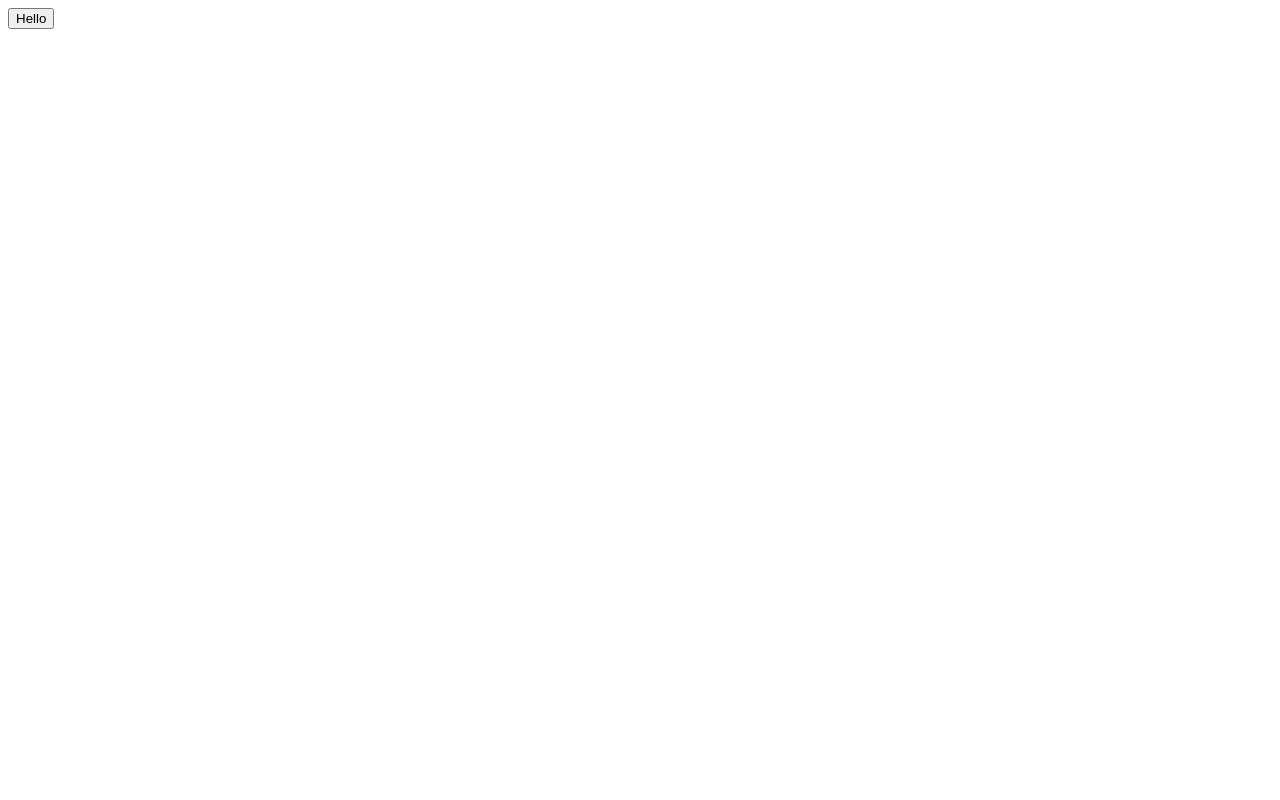
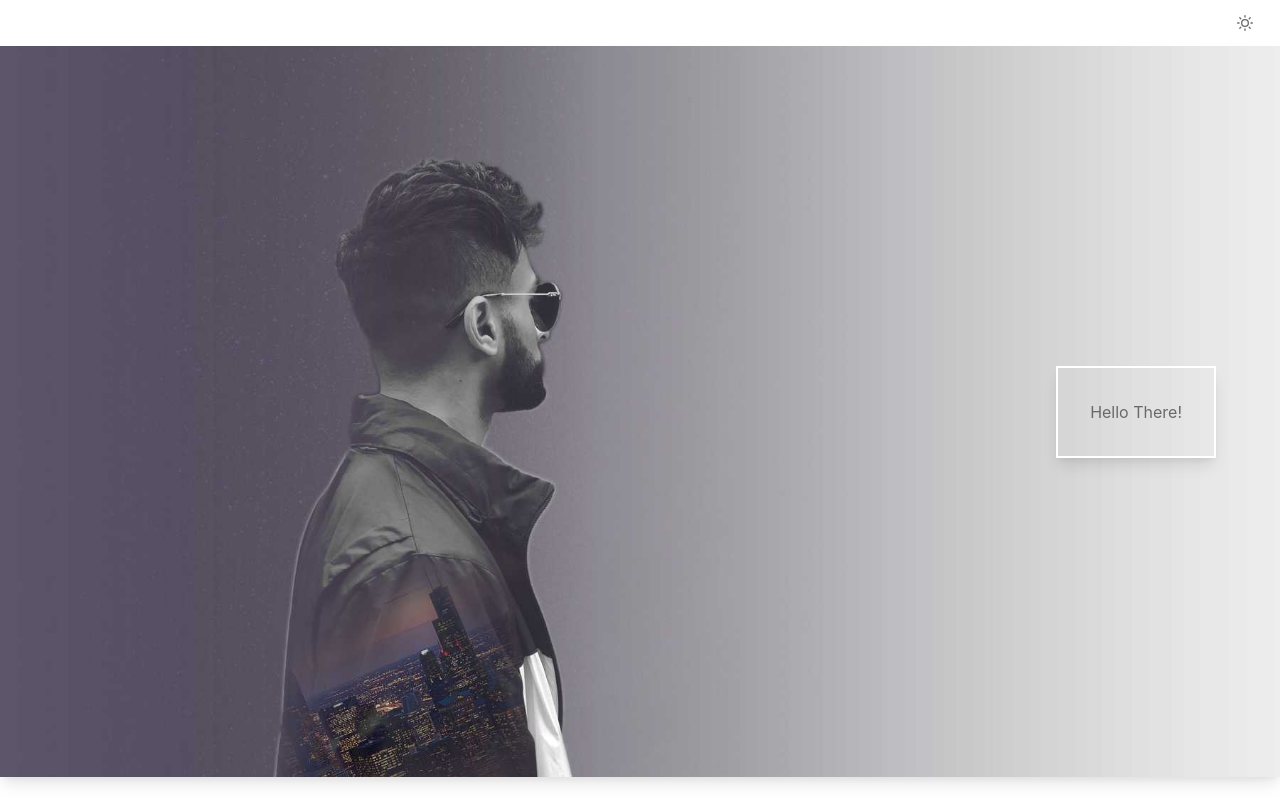
Before and after one commit to Arunscape224/blog, a Gatsby site: page / in a window 1280 px wide. Built offline with nearby package versions, Linux system fonts and the light colour scheme; Gatsby itself is replaced by a stand-in of ours.

Commit message:
building out homepage

```diff
--- /dev/null
+++ b/gatsby-browser.js
@@ -0,0 +1,3 @@
+import { wrapPageElement as wrap } from './src/components/root-wrapper'
+
+export const wrapPageElement = wrap
--- a/gatsby-config.js
+++ b/gatsby-config.js
@@ -5,7 +5,17 @@ require("dotenv").config({
 module.exports = {
   /* Your site config here */
   plugins: [
+    `@chakra-ui/gatsby-plugin`,
     `gatsby-plugin-sass`,
+    `gatsby-plugin-sharp`,
+    `gatsby-transformer-sharp`,
+    {
+      resolve: `gatsby-source-filesystem`,
+      options: {
+        name: `images`,
+        path: `${__dirname}/src/images`,
+      },
+    },
     {
       resolve: `gatsby-source-contentful`,
       options: {
--- /dev/null
+++ b/gatsby-ssr.js
@@ -0,0 +1,3 @@
+import { wrapPageElement as wrap } from './src/components/root-wrapper'
+
+export const wrapPageElement = wrap
--- a/global.css
+++ b/global.css
@@ -1,33 +1,26 @@
-.img-w-100 {
-  width: 100%;
+.layout {
+  padding: 4rem;
+}
+.jumbotron-card-overlay {
+  position: absolute;
+  top: 0;
+  right: 0;
+  bottom: 0;
+  left: 0;
+  display: flex;
+  align-items: center;
+  justify-content: flex-end;
+  padding: 4rem;
 }
 
-.center-content {
-  display: flex;
-  justify-content: center;
+.jumbotron-card {
+  padding: 2rem;
+  border: 2px solid white;
 }
 
-.layout {
-  padding: 2rem;
+@media only screen and (max-width: 600px) {
+  .jumbotron-card-overlay {
+    justify-content: center;
+    padding: 0;
+  }
 }
-
-.text-center {
-  text-align: center;
-}
-
-.italic {
-  font-style: italic;
-}
-
-.bold {
-  font-weight: bold;
-}
-
-.content-margin {
-  margin-top: 2rem;
-  margin-bottom: 2rem;
-}
-
-.button {
-    background-color: pink;
-}
--- a/src/components/Layout.component.jsx
+++ b/src/components/Layout.component.jsx
@@ -1,8 +1,16 @@
 import React from "react"
+import Header from "./header.component"
 import "../../global.css"
 
+
+
 const Layout = ({ children }) => {
-  return <main className="layout">{children}</main>
+  return (
+    <>
+      <Header />
+      <main>{children}</main>
+    </>
+  )
 }
 
 export default Layout
--- /dev/null
+++ b/src/components/header.component.jsx
@@ -0,0 +1,26 @@
+import { Box, Heading, Link } from "@chakra-ui/react"
+import { Link as GatsbyLink } from "gatsby"
+import React from "react"
+import ThemeToggle from "./toggle-theme"
+
+const Header = ({ siteTitle }) => (
+  <Box as="header" background="bg">
+    <Box as="div" m="0 auto" maxW="960px" p="1.45rem 1.0875rem">
+      <Heading margin="0">
+        <Link
+          as={GatsbyLink}
+          to="/"
+          color="white"
+          _hover={{ textDecor: "none" }}
+        >
+          {siteTitle}
+        </Link>
+      </Heading>
+    </Box>
+    <Box as="div" position="fixed" right="15px" top="3px">
+      <ThemeToggle />
+    </Box>
+  </Box>
+)
+
+export default Header
--- /dev/null
+++ b/src/components/jumbotron-card.component.jsx
@@ -0,0 +1,12 @@
+import React from "react"
+import { Box } from "@chakra-ui/react"
+import "../../global.css"
+const JumbotronCard = () => (
+  <Box className="jumbotron-card-overlay" shadow="lg" pos="absolute">
+    <Box className="jumbotron-card" shadow="lg">
+      Hello There!
+    </Box>
+  </Box>
+)
+
+export default JumbotronCard
--- /dev/null
+++ b/src/components/root-wrapper.jsx
@@ -0,0 +1,24 @@
+import { ChakraProvider } from "@chakra-ui/react"
+import React from "react"
+import Layout from "./layout.component"
+import { mode } from "@chakra-ui/theme-tools"
+import { extendTheme } from "@chakra-ui/react"
+
+let customTheme = {
+  styles: {
+    global: props => ({
+      body: {
+        bg: mode("#ffffff", "#686A6A")(props),
+        color: mode("#686A6A", "#ffffff")(props),
+      },
+    }),
+  },
+}
+
+export const wrapPageElement = ({ element }) => {
+  return (
+    <ChakraProvider theme={extendTheme(customTheme)}>
+      <Layout>{element}</Layout>
+    </ChakraProvider>
+  )
+}
--- /dev/null
+++ b/src/components/toggle-theme.jsx
@@ -0,0 +1,17 @@
+import { MoonIcon, SunIcon } from "@chakra-ui/icons"
+import { IconButton, useColorMode, useColorModeValue } from "@chakra-ui/react"
+import React from "react"
+
+export default function ThemeToggle() {
+  const { toggleColorMode: toggleMode } = useColorMode()
+  const ToggleIcon = useColorModeValue(SunIcon, MoonIcon)
+
+  return (
+    <IconButton
+      icon={<ToggleIcon />}
+      variant="ghost"
+      aria-label="Toggle Theme"
+      onClick={toggleMode}
+    />
+  )
+}
--- a/src/pages/index.js
+++ b/src/pages/index.js
@@ -1,8 +1,31 @@
 import React from "react"
-export default function Home() {
+import { graphql } from "gatsby"
+import Img from "gatsby-image"
+import JumbotronCard from '../components/jumbotron-card.component'
+function Home({ data: { allImageSharp } }) {
+  const fluid = allImageSharp.edges[0].node.fluid
   return (
     <div>
-      <button>Hello</button>
+      <div style={{position: 'relative'}}>
+        <Img fluid={fluid} />
+        <JumbotronCard/>
+      </div>
     </div>
   )
 }
+
+export default Home
+
+export const HomeQuery = graphql`
+  {
+    allImageSharp {
+      edges {
+        node {
+          fluid(maxWidth: 1800) {
+            ...GatsbyImageSharpFluid
+          }
+        }
+      }
+    }
+  }
+`
```
Also changed, not shown: package.json (+9 -0 lines), src/components/Button.component.jsx (deleted, +0 -7 lines), src/templates/blog.jsx (+5 -11 lines), src/images/star-banner.jpg (added), src/theme.js (added), 1 other file.
